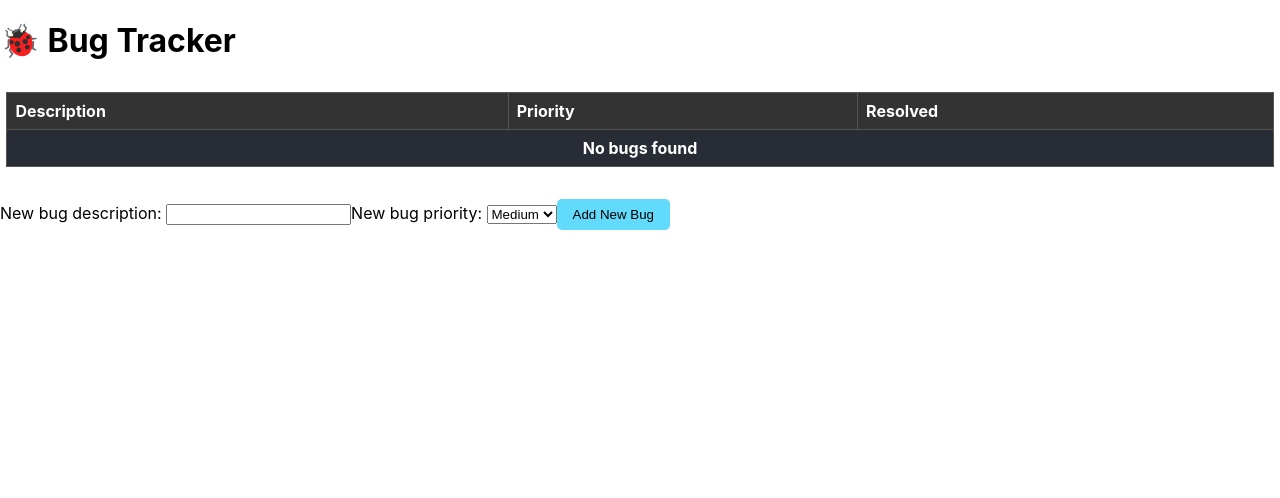
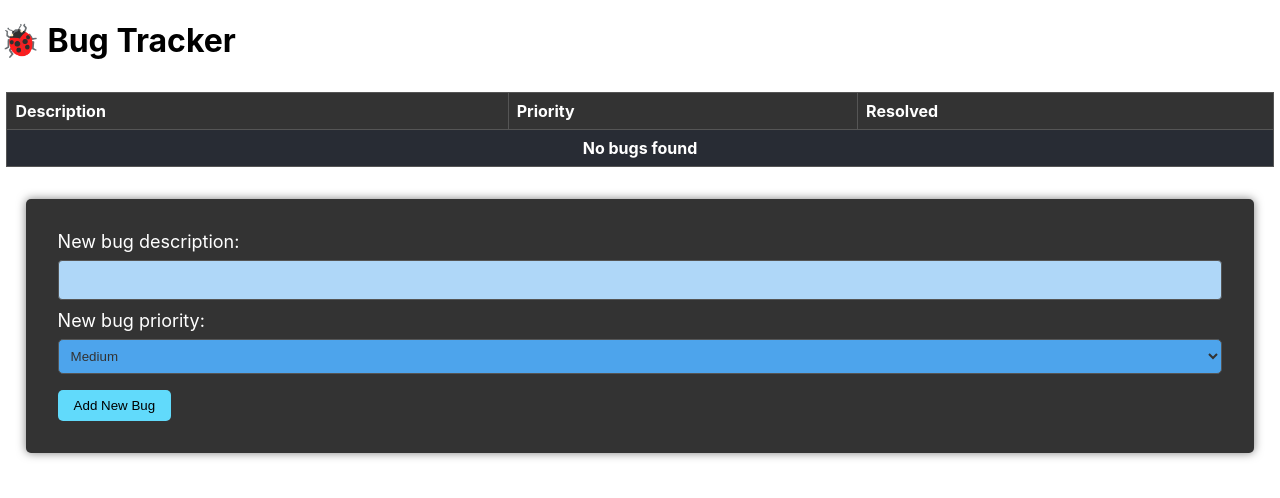
Before and after one commit to gdimit01/react-bug-tracker, a React (Create React App) app: page / in a window 1280 px wide. Shown: the top 498 px of the page. Built offline with nearby package versions, Linux system fonts and the light colour scheme.

Commit message:
fixed css

```diff
--- a/src/App.css
+++ b/src/App.css
@@ -45,7 +45,7 @@ td[colspan="4"] {
   font-weight: bold;
 }
 
-.app-new-bug-form {
+.add-new-bug-form {
   padding: 2rem;
   background-color: #333; /* slightly darker than table header for distinction */
   margin: 2rem auto;
@@ -54,14 +54,14 @@ td[colspan="4"] {
   box-shadow: 0px 0px 10px rgba(0, 0, 0, 0.5); /* subtle shadow for depth */
 }
 
-.app-new-bug-form label {
+.add-new-bug-form label {
   display: block; /* making them block elements */
   color: white;
   margin-bottom: 0.5rem; /* space below each label */
   font-size: calc(10px + 1vmin); /* slightly smaller than main font-size */
 }
 
-.app-new-bug-form input[type="text"] {
+.add-new-bug-form input[type="text"] {
   padding: 10px 15px;
   font-size: 16px;
   border: 1px solid #555;
@@ -79,12 +79,12 @@ td[colspan="4"] {
 }
 
 /* On focus styling */
-.app-new-bug-form input[type="text"]:focus {
+.add-new-bug-form input[type="text"]:focus {
   border-color: #007bff;
   outline: none;
 }
 
-.app-new-bug-form select {
+.add-new-bug-form select {
   width: 100%; /* full width of form */
   padding: 0.5rem;
   border: 1px solid #555;
@@ -103,6 +103,6 @@ td[colspan="4"] {
   border-radius: 5px;
 }
 
-.app-new-bug-form button:hover {
+.add-new-bug-form button:hover {
   background-color: #4fa8d4; /* slightly darker shade for hover effect */
 }
```
